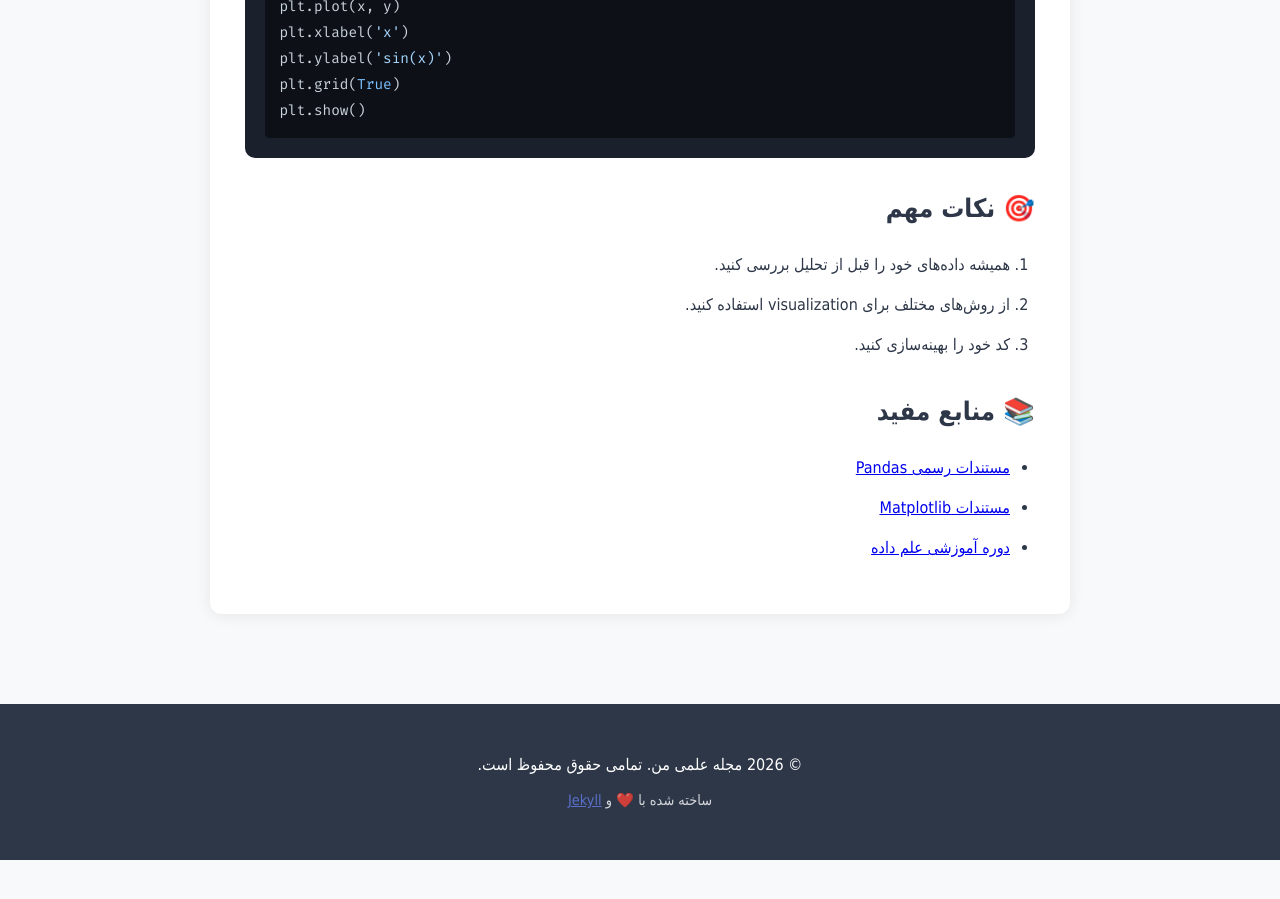
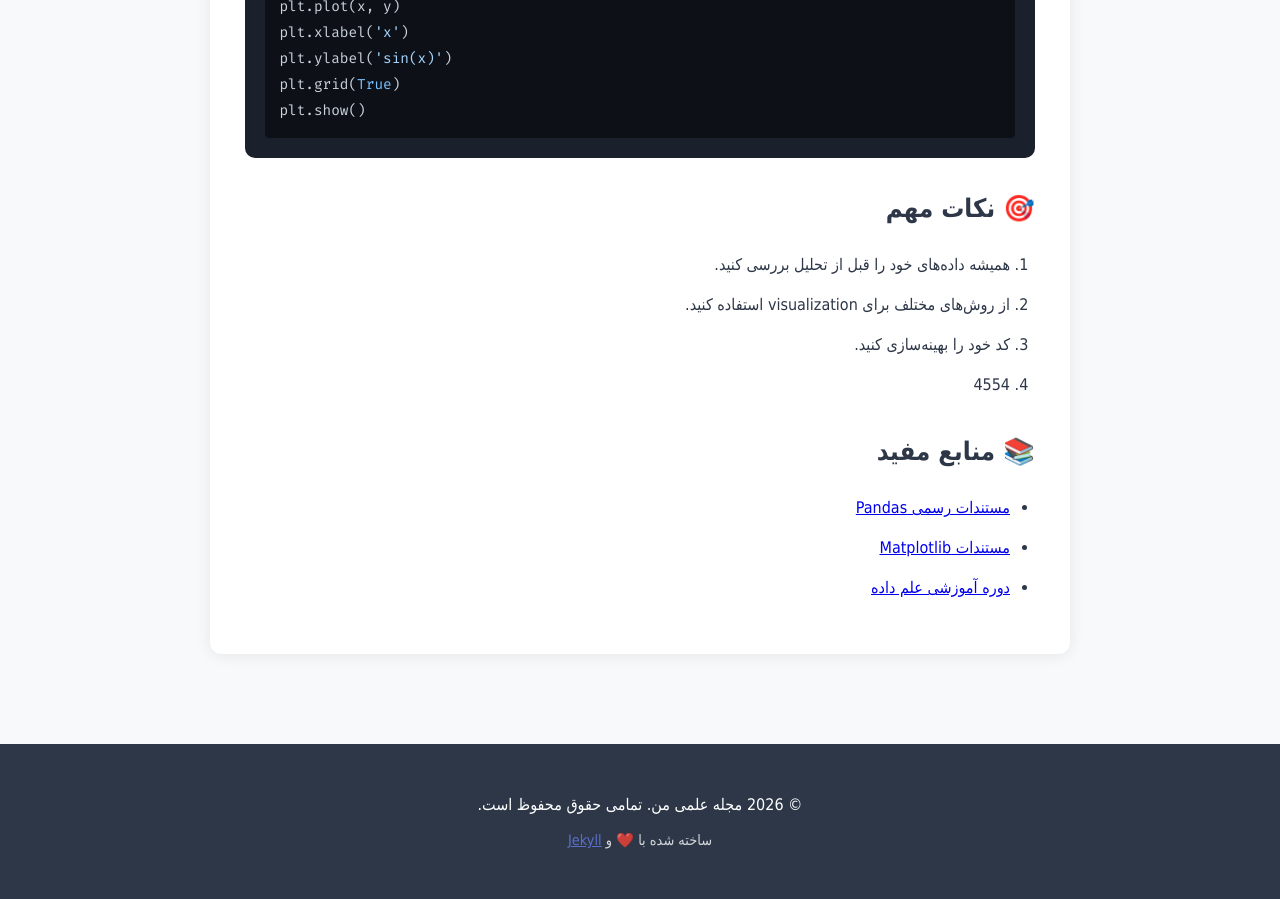
Before and after one commit to sargdsra/sargdsra.github.io, a Jekyll site: the page built from _posts/2026-07-22-how-to-use-python.md, in a window 1280 px wide and 900 px high, scrolled down 1944 px. Built offline with Jekyll 4.4.1, drawn with Linux system fonts in a browser that asks for light colours; some web fonts are replaced; before the commit the page ends 2804 px from its top, so only the background shows below that.

Commit message:
number test

```diff
--- a/_posts/2026-07-22-how-to-use-python.md
+++ b/_posts/2026-07-22-how-to-use-python.md
@@ -56,6 +56,7 @@ plt.show()
 1. همیشه داده‌های خود را قبل از تحلیل بررسی کنید.
 2. از روش‌های مختلف برای visualization استفاده کنید.
 3. کد خود را بهینه‌سازی کنید.
+4. 4554
 
 ## 📚 منابع مفید
 
```
